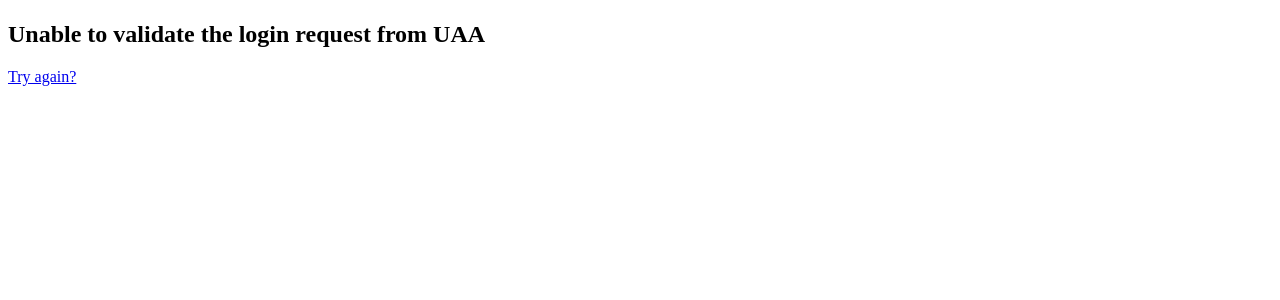
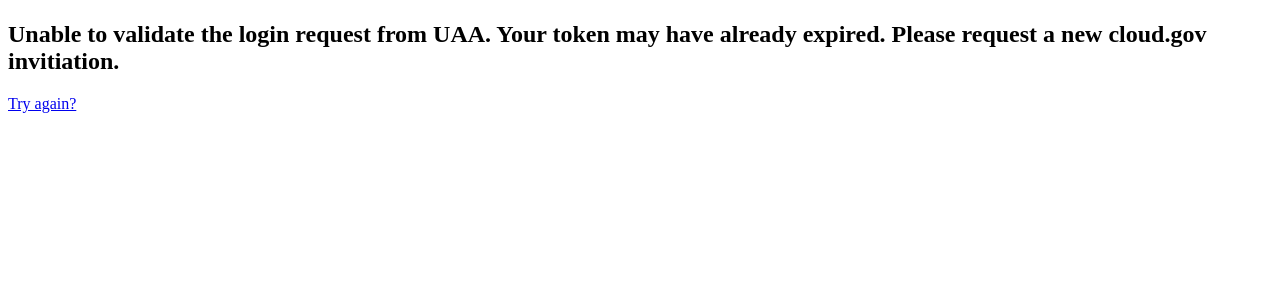
Before and after one commit to cloud-gov/uaa-extras, a Python web app: template uaaextras/templates/error/token_validation.html in a window 1280 px wide. Shown: the top 300 px of the page. Run offline with Jinja, Linux system fonts and the light colour scheme; the template is opened without the code that fills it, so the values that code supplies are empty; some libraries are stand-ins or nearby versions.

Commit message:
Add verbose explaination behind token link failure

```diff
--- a/uaaextras/templates/error/token_validation.html
+++ b/uaaextras/templates/error/token_validation.html
@@ -2,7 +2,7 @@
 
 {% block content %}
 <div>
-	<h2>Unable to validate the login request from UAA</h2>
+	<h2>Unable to validate the login request from UAA. Your token may have already expired. Please request a new cloud.gov invitiation.</h2>
 	<p><a href="{{url_for('logout')}}">Try again?</a></p>
 </div>
 {% endblock %}
```
